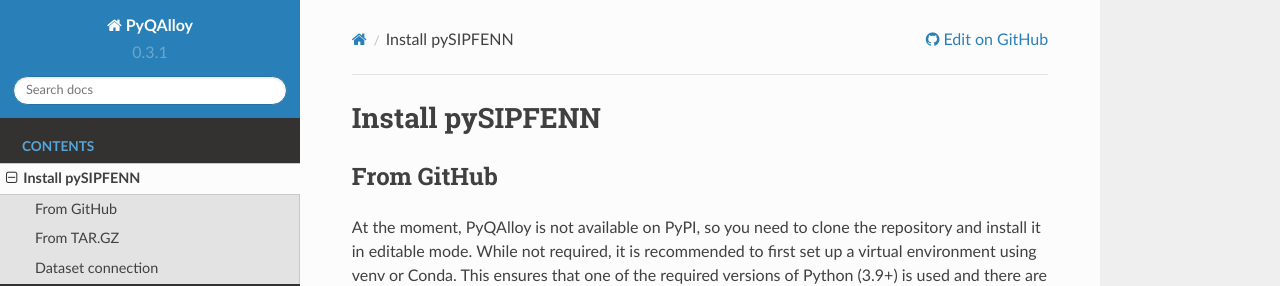
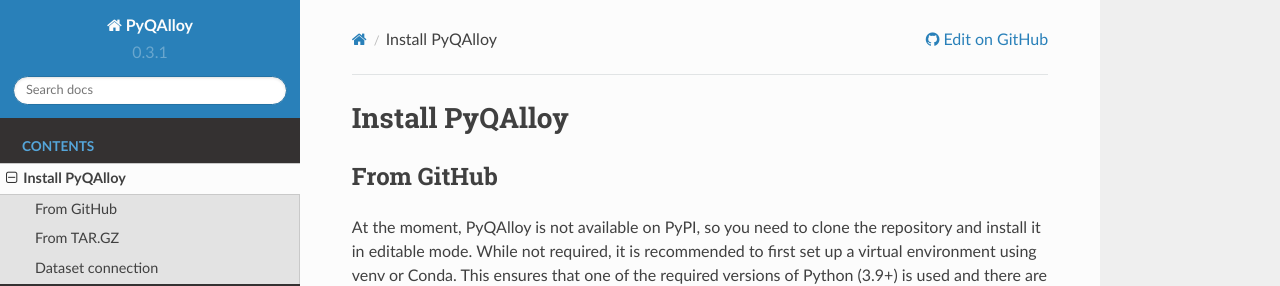
Before and after one commit to PhasesResearchLab/PyQAlloy, a Sphinx documentation site: the page built from docs/install.md, in a window 1280 px wide and 900 px high. Shown: the top 286 px of the window. Built offline with Sphinx 7.4.7 and the Read the Docs theme 2.0.0, drawn with Linux system fonts in a browser that asks for light colours; pages that are not in the unit, such as notebooks, are missing from menus; the version number is read from the project's files by our own code.

Commit message:
- docs typo fix

```diff
--- a/docs/install.md
+++ b/docs/install.md
@@ -1,4 +1,4 @@
-# Install pySIPFENN
+# Install PyQAlloy
 
 ## From GitHub
 At the moment, PyQAlloy is not available on PyPI, so you need to clone the repository and install
```
